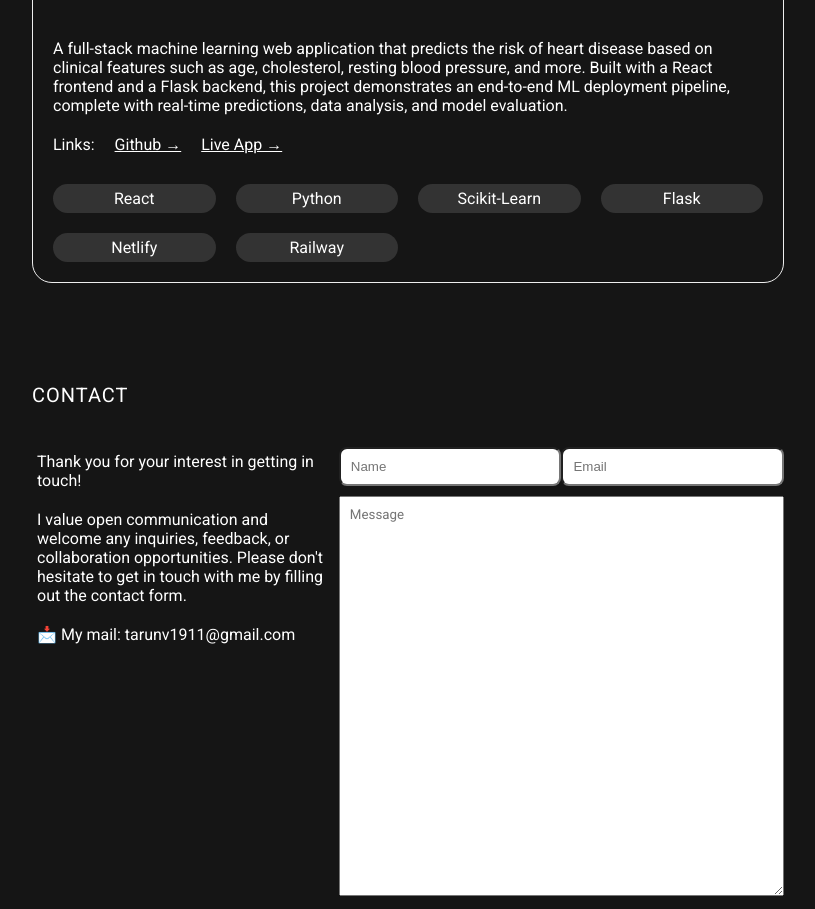
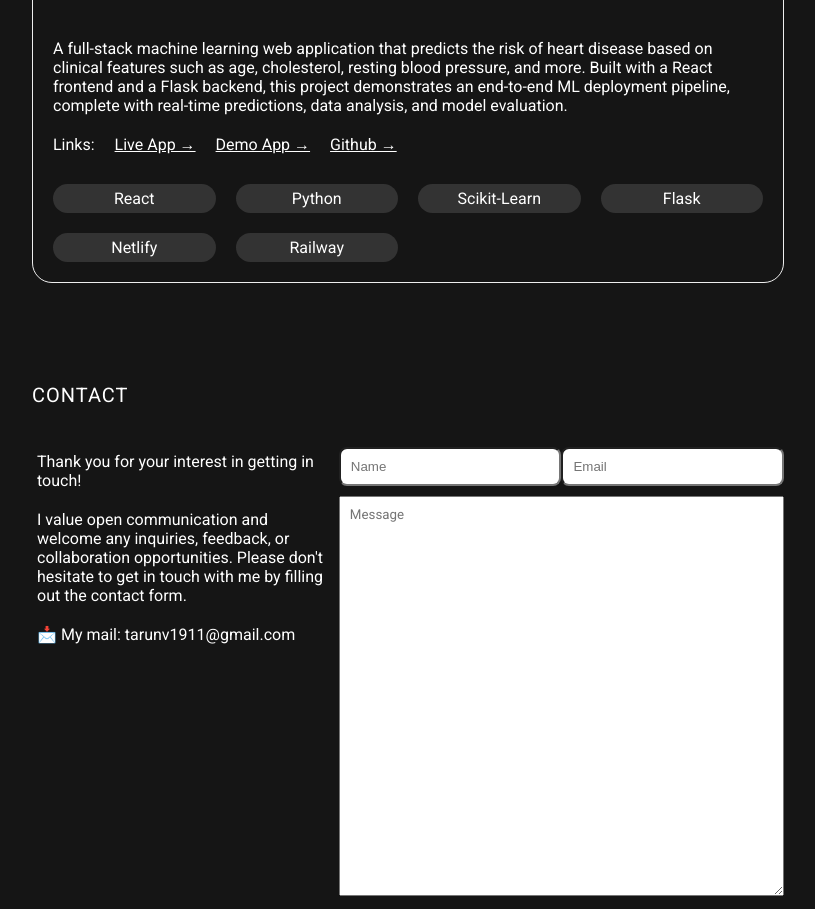
Before and after one commit to tarun-veeraraghavan-mv/Portfolio-Website, a React (Vite) app: page / in a window 1280 px wide. Shown: the part 2180-3089 px from the top of the page, without its empty margins (232-1047 px from the left). Built offline with nearby package versions, Linux system fonts and the light colour scheme.

Commit message:
demo video

```diff
--- a/src/components/Projects.jsx
+++ b/src/components/Projects.jsx
@@ -67,18 +67,25 @@
         <div style={{ display: "flex", gap: "20px", marginBottom: "30px" }}>
           Links:
           <a
+            href="https://heart-disease-predictor-v1.netlify.app/"
+            className="github-link-tag"
+            target="_blank"
+          >
+            Live App &rarr;
+          </a>
+          <a
+            href="https://drive.google.com/file/d/1uuXDWiDkxNa4TvIvRuBGSQn9shw7LH0h/view?usp=sharing"
+            className="github-link-tag"
+            target="_blank"
+          >
+            Demo App &rarr;
+          </a>
+          <a
             href="https://github.com/tarun-veeraraghavan-mv/Heart-Disease-Predictor"
             className="github-link-tag"
             target="_blank"
           >
             Github &rarr;
-          </a>
-          <a
-            href="https://heart-disease-predictor-v1.netlify.app/"
-            className="github-link-tag"
-            target="_blank"
-          >
-            Live App &rarr;
           </a>
         </div>
 
```
